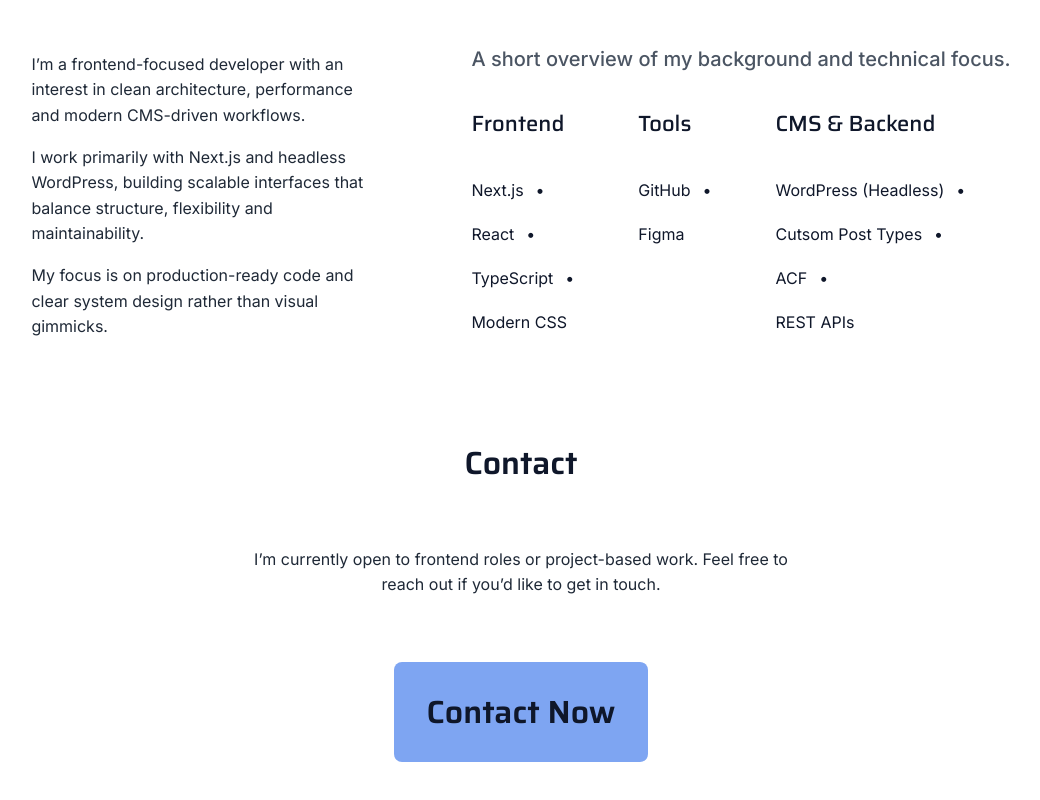
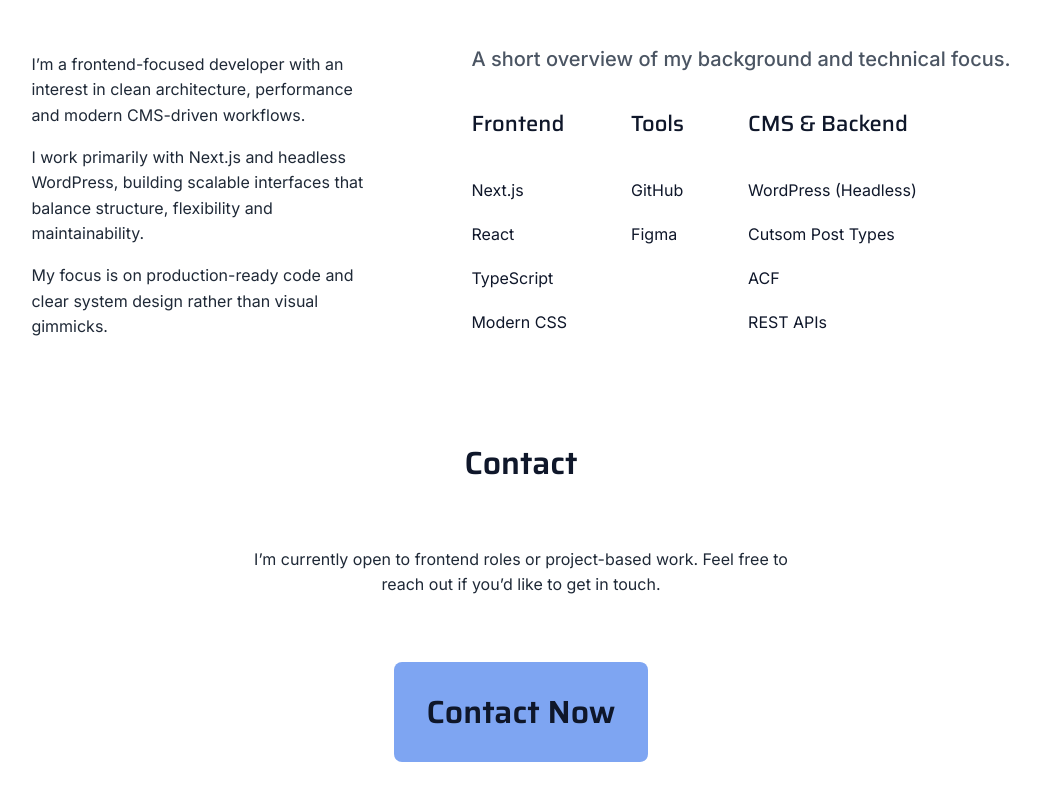
Before and after one commit to Leonid10011/leonid-portfolio, a Next.js app: page / in a window 1280 px wide. Shown: the part 1783-2583 px from the top of the page, without its empty margins (119-1159 px from the left). Built offline with nearby package versions, Linux system fonts and the light colour scheme.

Commit message:
fix: skills dots removed on Desktop

```diff
--- a/src/components/about/Skills.module.css
+++ b/src/components/about/Skills.module.css
@@ -64,6 +64,11 @@
         list-style: none;
     }
 
+    .group li:not(:last-child)::after {
+        content: "";
+        margin-left: 0;
+    }
+
     .title {
         margin-bottom: var(--space-24);
         text-align: start;
```
